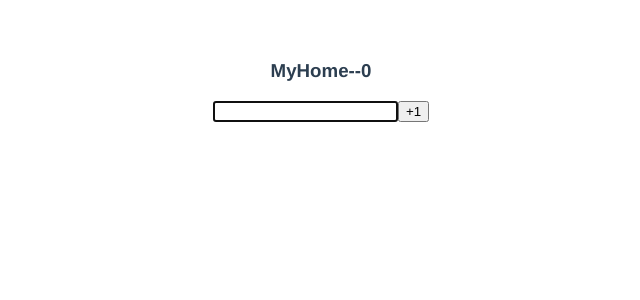
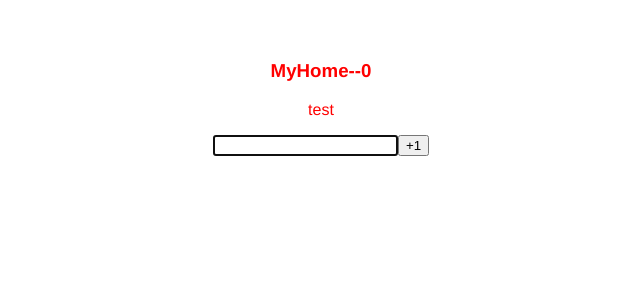
Before and after one commit to yuQ-7148/study_vue3.0, a Vue app: page / in a window 1280 px wide. Shown: the top 300 px of the page, without its empty margins (319-959 px from the left). Built offline with nearby package versions, Linux system fonts and the light colour scheme.

Commit message:
自定义指令获取参数

```diff
--- a/src/components/18.directive/Home.vue
+++ b/src/components/18.directive/Home.vue
@@ -1,7 +1,8 @@
 <template>
     <div>
-        <h3>MyHome--{{ count }}</h3>
-        <input type="text" v-focus>
+        <h3 v-color="'red'">MyHome--{{ count }}</h3>
+        <p v-color="'red'">test</p>
+        <input type="text" v-focus v-color="'cyan'">
         <button @click="count++">+1</button>
     </div>
 </template>
@@ -15,7 +16,8 @@ export default {
         }
     },
     directives: {
-        focus: (el) => { el.focus() }
+        focus: (el) => { el.focus() },
+        color: (el, binding) => { el.style.color = binding.value }
     }
 }
 </script>
--- a/src/main.js
+++ b/src/main.js
@@ -33,6 +33,7 @@ app.config.globalProperties.$http = axios
 // })
 
 // app.directive('focus', (el) => { el.focus() })
+// app.directive('color', (el, binding) => { el.style.color = binding.value })
 
 app.mount('#app')
 
```
